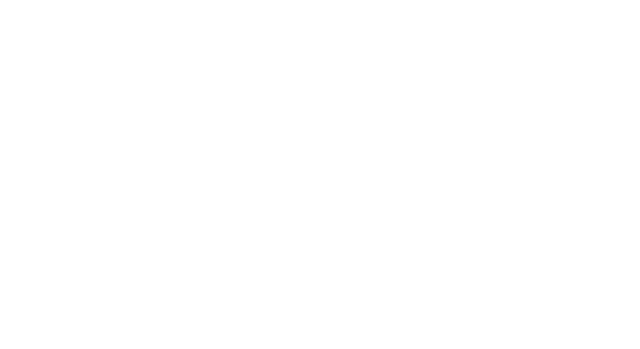
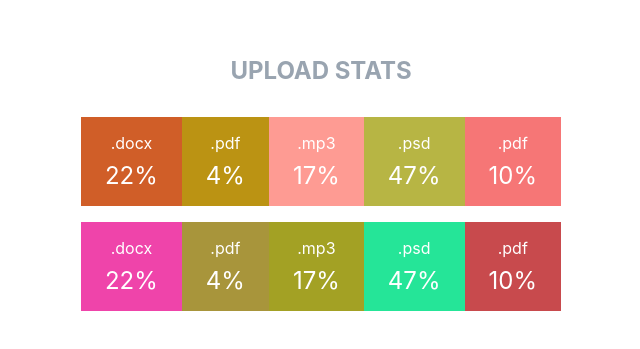
Before and after one commit to Elvira9797/goit-react-hw-01-components, a React (Create React App) app: page / in a window 1280 px wide. Shown: the part 359-708 px from the top of the page, without its empty margins (319-959 px from the left). Built offline with nearby package versions, Linux system fonts and the light colour scheme.

Commit message:
Second Task

```diff
--- a/src/components/App/App.jsx
+++ b/src/components/App/App.jsx
@@ -1,8 +1,10 @@
-import { Profile } from "../Profile/Profile";
-import user from "../../user.json";
-import { Container } from "./App.styled";
-import { Global } from "@emotion/react";
-import { GlobalStyles } from "../GlobalStyles/GlobalStyles";
+import { Profile } from '../Profile/Profile';
+import { Statistics } from '../Statistics/Statistics';
+import user from '../../user.json';
+import data from '../../data.json';
+import { Container } from './App.styled';
+import { Global } from '@emotion/react';
+import { GlobalStyles } from '../GlobalStyles/GlobalStyles';
 
 export const App = () => {
   return (
@@ -15,6 +17,8 @@ export const App = () => {
         avatar={user.avatar}
         stats={user.stats}
       />
+      <Statistics title="Upload stats" stats={data} />
+      <Statistics stats={data} />
     </Container>
   );
 };
--- a/src/components/Profile/Profile.styled.jsx
+++ b/src/components/Profile/Profile.styled.jsx
@@ -7,6 +7,7 @@ export const UserProfile = styled.div`
   border-radius: 4px;
   width: 260px;
   padding-top: ${props => props.theme.spacing(8)};
+  margin-bottom: ${props => props.theme.spacing(15)};
 `;
 
 export const UserPhoto = styled.img`
--- /dev/null
+++ b/src/components/Statistics/Statistics.jsx
@@ -0,0 +1,41 @@
+import PropTypes from 'prop-types';
+import {
+  StatList,
+  StatListItem,
+  StatSection,
+  StatTitle,
+  Percentage,
+} from './Statistics.styled';
+import { getRandomHexColor } from '../../getRandomColor';
+
+export const Statistics = ({ title, stats }) => {
+  return (
+    <StatSection>
+      {title && <StatTitle>{title}</StatTitle>}
+      <StatList>
+        {stats.map(({ id, label, percentage }) => {
+          return (
+            <StatListItem
+              key={id}
+              style={{ backgroundColor: `${getRandomHexColor()}` }}
+            >
+              <span>{label}</span>
+              <Percentage>{percentage}%</Percentage>
+            </StatListItem>
+          );
+        })}
+      </StatList>
+    </StatSection>
+  );
+};
+
+Statistics.propTypes = {
+  title: PropTypes.string,
+  stats: PropTypes.arrayOf(
+    PropTypes.exact({
+      id: PropTypes.string.isRequired,
+      label: PropTypes.string.isRequired,
+      percentage: PropTypes.number.isRequired,
+    })
+  ),
+};
--- /dev/null
+++ b/src/components/Statistics/Statistics.styled.jsx
@@ -0,0 +1,29 @@
+import styled from '@emotion/styled';
+
+export const StatSection = styled.section`
+  margin-bottom: ${props => props.theme.spacing(4)};
+`;
+
+export const StatTitle = styled.h2`
+  text-align: center;
+  text-transform: uppercase;
+  margin-bottom: ${props => props.theme.spacing(8)};
+  color: ${props => props.theme.colors.grey};
+`;
+
+export const StatList = styled.ul`
+  display: flex;
+`;
+
+export const StatListItem = styled.li`
+  display: flex;
+  flex-direction: column;
+  align-items: center;
+  padding: ${props => props.theme.spacing(4)} ${props => props.theme.spacing(6)};
+  color: ${props => props.theme.colors.white};
+`;
+
+export const Percentage = styled.span`
+  font-size: 24px;
+  margin-top: ${props => props.theme.spacing(2)};
+`;
--- a/src/constans/theme.js
+++ b/src/constans/theme.js
@@ -1,6 +1,6 @@
 export const theme = {
   colors: {
-    white: '#fffff',
+    white: '#ffffff',
     black: '#000000',
     grey: '#99a4b0',
     lightGrey: '#f4f6f9',
--- /dev/null
+++ b/src/data.json
@@ -0,0 +1,7 @@
+[
+  { "id": "id-1", "label": ".docx", "percentage": 22 },
+  { "id": "id-2", "label": ".pdf", "percentage": 4 },
+  { "id": "id-3", "label": ".mp3", "percentage": 17 },
+  { "id": "id-4", "label": ".psd", "percentage": 47 },
+  { "id": "id-5", "label": ".pdf", "percentage": 10 }
+]
--- /dev/null
+++ b/src/getRandomColor.js
@@ -0,0 +1,5 @@
+export const getRandomHexColor = () => {
+  return `#${Math.floor(Math.random() * 16777215)
+    .toString(16)
+    .padStart(6, 0)}`;
+};
```
